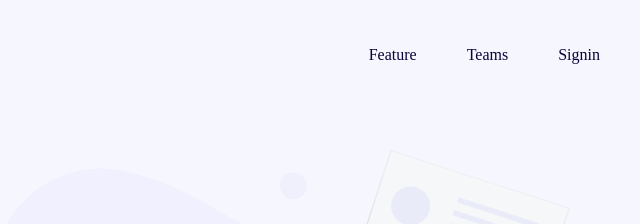
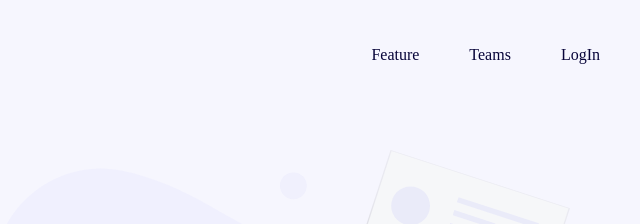
Before and after one commit to okselvis/fylo-landing-page-with-two-column-layout, a plain HTML site: page index.html in a window 1280 px wide. Shown: the top 224 px of the page, 640-1280 px from the left. Drawn offline with nearby package versions, Linux system fonts and the light colour scheme.

Commit message:
new image

```diff
--- a/index.html
+++ b/index.html
@@ -33,7 +33,7 @@
       <ul class="nav-links">
         <li><a href="#">Feature</a></li>
         <li><a href="#">Teams</a></li>
-        <li><a href="#">Signin</a></li>
+        <li><a href="#">LogIn</a></li>
 
       </ul>
 
```
